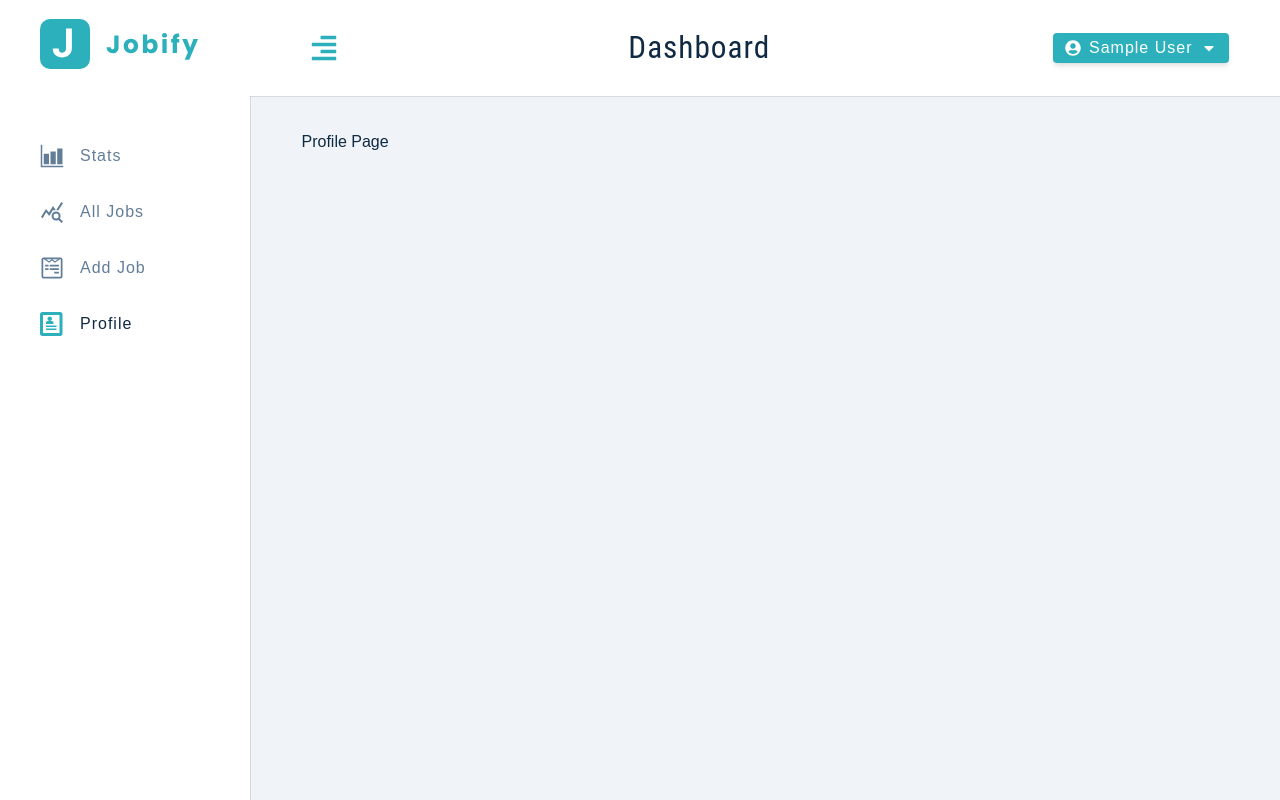
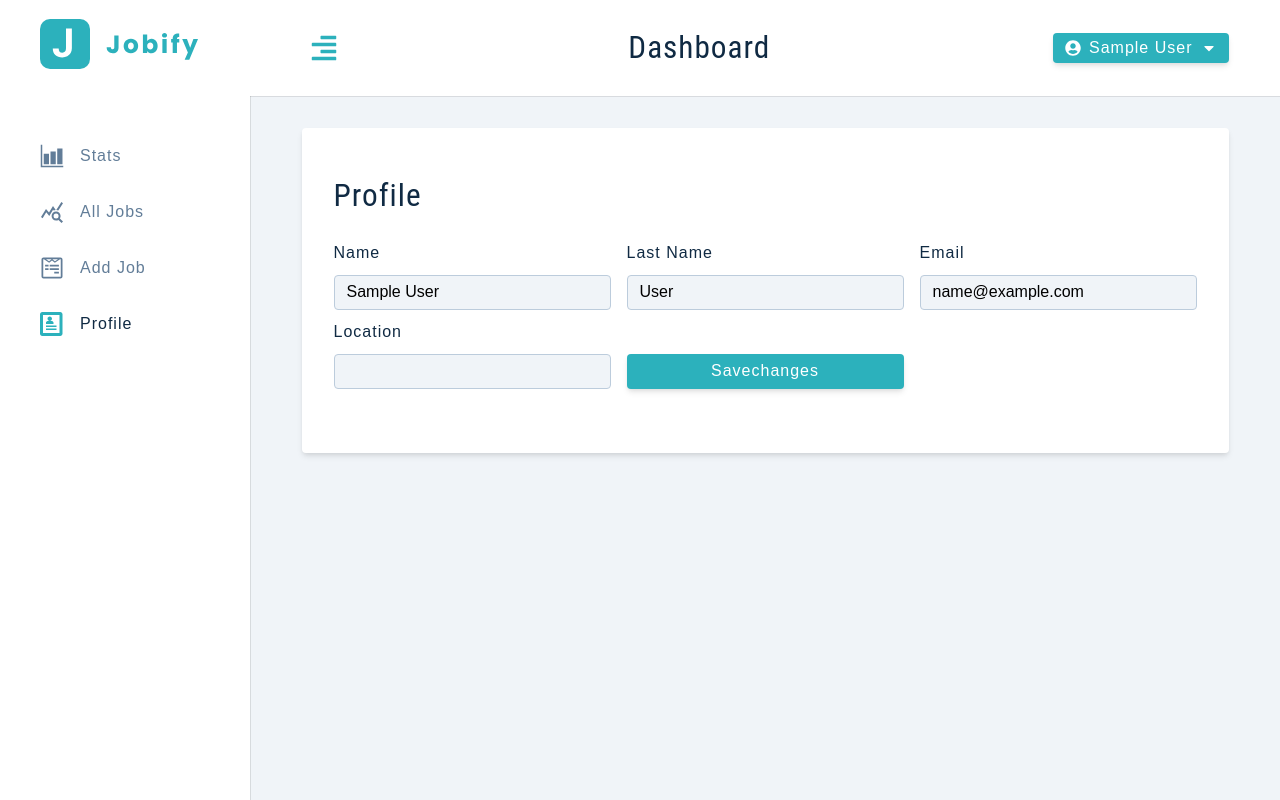
Before and after one commit to Uros-Todorovic/jobify, a React (Create React App) app in the folder client/: page /profile in a window 1280 px wide. Built offline with nearby package versions, Linux system fonts and the light colour scheme; sample sign-in values are in the browser's storage.

Commit message:
created basic functionality for profile page

```diff
--- a/client/src/context/appContext.js
+++ b/client/src/context/appContext.js
@@ -78,8 +78,12 @@ const AppProvider = ({ children }) => {
 		dispatch({ type: LOGOUT_USER });
 	};
 
+	const updateUser = (user) => {
+		console.log(user);
+	};
+
 	return (
-		<AppContext.Provider value={{ ...state, displayAlert, clearAlert, setupUser, toggleSidebar, logout }}>
+		<AppContext.Provider value={{ ...state, displayAlert, clearAlert, setupUser, toggleSidebar, logout, updateUser }}>
 			{children}
 		</AppContext.Provider>
 	);
--- a/client/src/pages/dashboard/Profile.js
+++ b/client/src/pages/dashboard/Profile.js
@@ -1,7 +1,49 @@
-import React from 'react';
+import { useState } from 'react';
+import { FormRow, Alert } from '../../components';
+import { useAppContext } from '../../context/appContext.js';
+import Wrapper from '../../assets/wrappers/DashboardFormPage.js';
 
 const Profile = () => {
-	return <div>Profile Page</div>;
+	const { user, showAlert, displayAlert, clearAlert, updateUser, isLoading } = useAppContext();
+
+	const [name, setName] = useState(user?.name);
+	const [email, setEmail] = useState(user?.email);
+	const [lastName, setLastName] = useState(user?.lastName);
+	const [location, setLocation] = useState(user?.location);
+
+	const handleSubmit = (e) => {
+		e.preventDefault();
+		clearAlert();
+		if (!name || !lastName || !email || !location) {
+			displayAlert();
+			return;
+		}
+		updateUser({ name, lastName, email, location });
+	};
+
+	return (
+		<Wrapper>
+			<form className="form" onSubmit={handleSubmit}>
+				<h3>profile</h3>
+				{showAlert && <Alert />}
+				<div className="form-center">
+					<FormRow type="text" name="name" value={name} handleChange={(e) => setName(e.target.value)} />
+					<FormRow
+						type="text"
+						labelText="Last name"
+						name="lastName"
+						value={lastName}
+						handleChange={(e) => setLastName(e.target.value)}
+					/>
+					<FormRow type="email" name="email" value={email} handleChange={(e) => setEmail(e.target.value)} />
+					<FormRow type="text" name="location" value={location} handleChange={(e) => setLocation(e.target.value)} />
+					<button className="btn btn-block" type="submit" disabled={isLoading}>
+						{isLoading ? 'Please wait...' : 'Savechanges'}
+					</button>
+				</div>
+			</form>
+		</Wrapper>
+	);
 };
 
 export default Profile;
```
